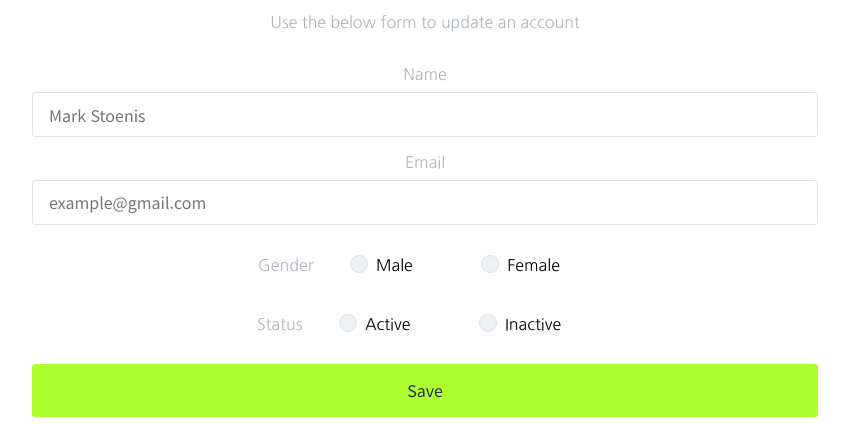
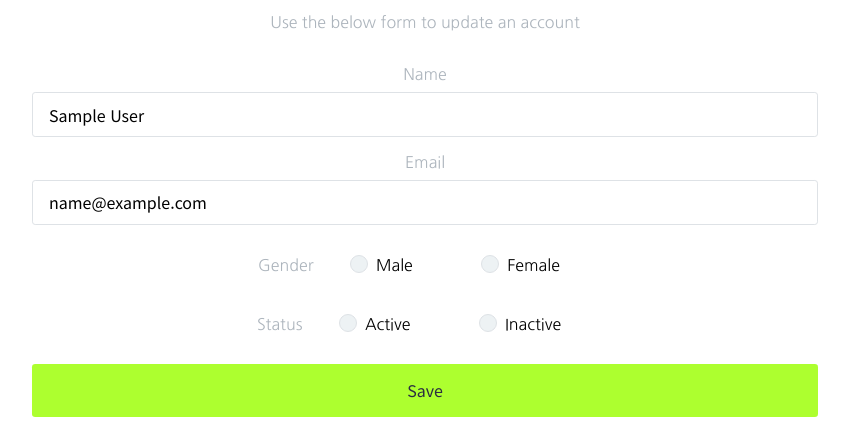
Before and after one commit to gyunseo/express-toy-project, a Node server app: page /update-user?id=600000000000000000000001 in a window 1280 px wide. Shown: the part 261-685 px from the top of the page, without its empty margins (215-1064 px from the left). Run offline with Node 20, Linux system fonts and the light colour scheme; tables that the repository leaves empty hold one stand-in row (values such as "Sample post"); some libraries are stand-ins or nearby versions.

Commit message:
On branch master  Your branch is ahead of 'origin/master' by 1 commit.  Changes to be committed: 	modified:   assets/js/index.js 	modified:   server/services/render.js 	modified:   views/include/_show.ejs 	modified:   views/update_user.ejs struggling with $(this).serializeArray() method in assets/js/index.js

```diff
--- a/assets/js/index.js
+++ b/assets/js/index.js
@@ -1,3 +1,9 @@
 $('#add_user').submit((event) => {
   alert('Data Inserted Successfully!');
 });
+
+$('#update_user').submit((event) => {
+  event.preventDefault();
+  var unindexed_array = $(this).serializeArray();
+  console.log(unindexed_array);
+});
--- a/server/services/render.js
+++ b/server/services/render.js
@@ -1,4 +1,5 @@
 const axios = require('axios');
+const { query } = require('express');
 
 exports.homeRoutes = (req, res) => {
   // Make a get request to /api/users
@@ -17,5 +18,14 @@ exports.add_user = (req, res) => {
 };
 
 exports.update_user = (req, res) => {
-  res.render('update_user');
+  axios
+    .get(`http://localhost:${process.env.PORT}/api/users`, {
+      params: { id: req.query.id },
+    })
+    .then((userdata) => {
+      res.render('update_user', { user: userdata.data });
+    })
+    .catch((err) => {
+      res.send(err);
+    });
 };
--- a/views/include/_show.ejs
+++ b/views/include/_show.ejs
@@ -6,7 +6,7 @@
   <td><%= users[i].gender%></td>
   <td><%= users[i].status%></td>
   <td>
-    <a href="/update-user" class="btn border-shadow update">
+    <a href="/update-user?id=<%= users[i]._id%>" class="btn border-shadow update">
       <span class="text-gradient"><i class="fas fa-pencil-alt"></i></span>
     </a>
     <a href="#" class="btn border-shadow delete">
--- a/views/update_user.ejs
+++ b/views/update_user.ejs
@@ -16,26 +16,27 @@
       <!-- update user form -->
 
       <!-- form handling -->
-      <form action="#" method="POST" id="update_user">
+      <form method="POST" id="update_user">
         <div class="new_user">
           <div class="form-group">
             <label for="name" class="text-light">Name</label>
-            <input type="text" name="name" id="name" value="" placeholder="Mark Stoenis" />
+            <input type="hidden" name="id" id="id" value="<%= user.id %>" />
+            <input type="text" name="name" id="name" value="<%= user.name %>" placeholder="Mark Stoenis" />
           </div>
 
           <div class="form-group">
             <label for="email" class="text-light">Email</label>
-            <input type="text" name="email" id="email" value="" placeholder="example@gmail.com" />
+            <input type="text" name="email" id="email" value="<%= user.email %>" placeholder="example@gmail.com" />
           </div>
 
           <div class="form-group">
             <label for="gender" class="text-light">Gender</label>
             <div class="radio inline">
-              <input type="radio" name="gender" id="male" value="Male" />
+              <input type="radio" name="gender" id="male" value="Male" <%= user.gender == 'Male' ? 'checked' : '' %> />
               <label for="male" class="radio-label">Male</label>
             </div>
             <div class="radio inline">
-              <input type="radio" name="gender" id="female" value="Female" />
+              <input type="radio" name="gender" id="female" value="Female" <%= user.gender == 'Female' ? 'checked' : '' %> />
               <label for="female" class="radio-label">Female</label>
             </div>
           </div>
@@ -43,11 +44,11 @@
           <div class="form-group">
             <label for="status" class="text-light">Status</label>
             <div class="radio inline">
-              <input type="radio" name="status" id="active" value="Active" />
+              <input type="radio" name="status" id="active" value="Active" <%= user.status == 'Active' ? 'checked' : '' %> />
               <label for="active" class="radio-label">Active</label>
             </div>
             <div class="radio inline">
-              <input type="radio" name="status" id="inactive" value="Inactive" />
+              <input type="radio" name="status" id="inactive" value="Inactive" <%= user.status == 'Inactive' ? 'checked' : '' %> />
               <label for="inactive" class="radio-label">Inactive</label>
             </div>
           </div>
```
